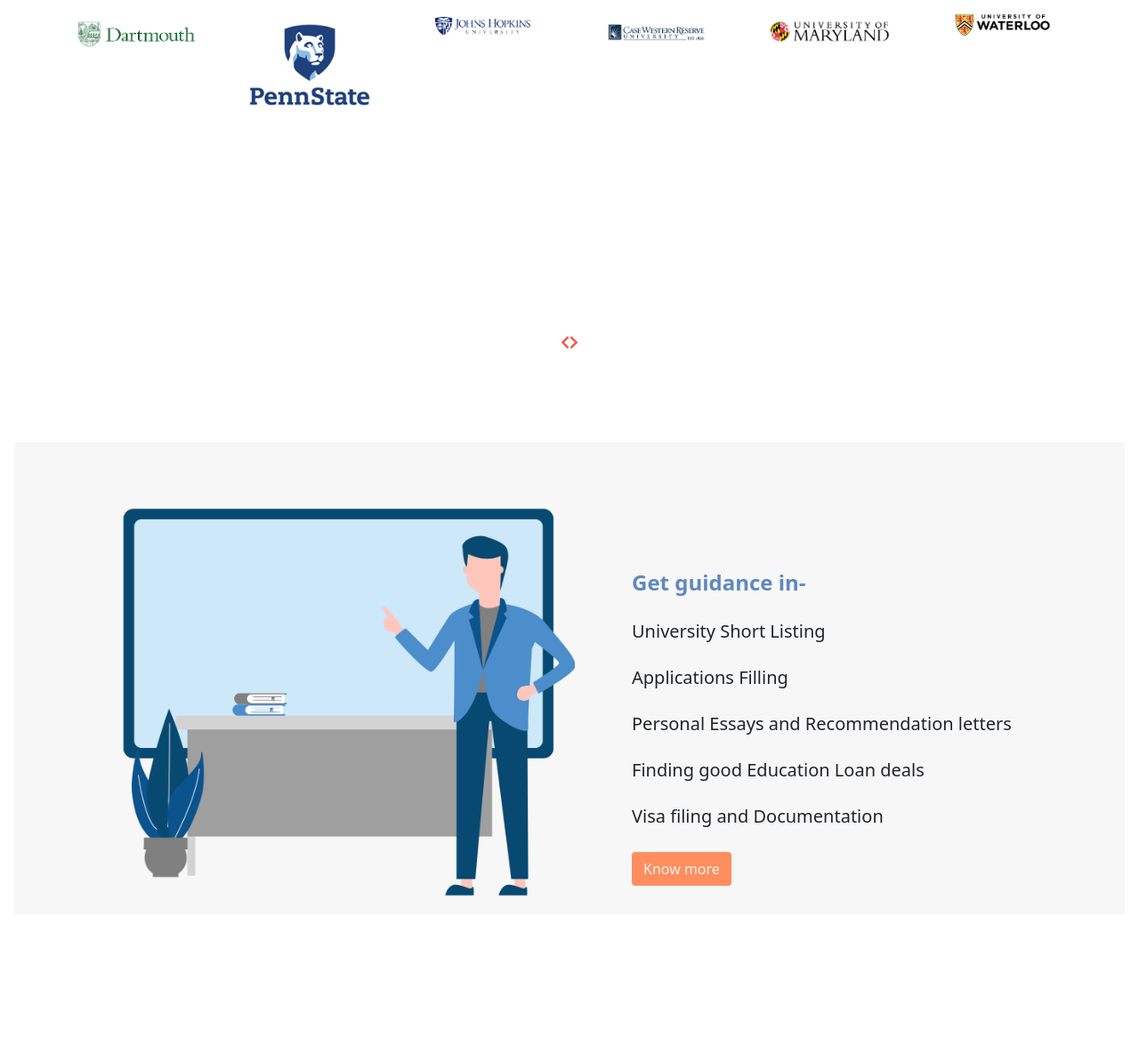
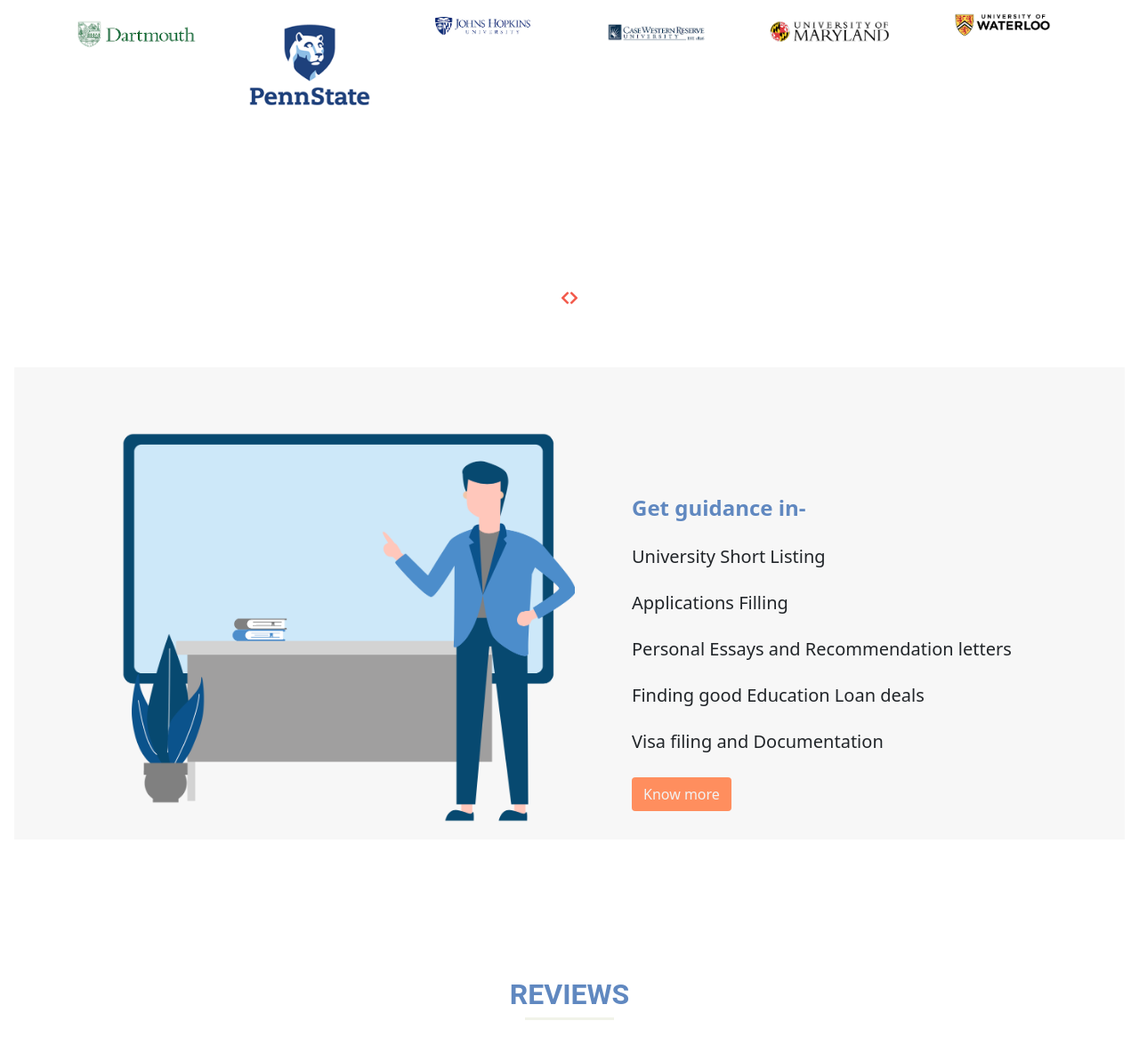
Before and after one commit to GA352491/drrajus, a Django app: page / in a window 1280 px wide. Shown: the part 2031-3215 px from the top of the page at 89% size. Run offline with Django 3.2, Linux system fonts and the light colour scheme; some libraries are stand-ins or nearby versions.

Commit message:
Update home.html

```diff
--- a/elearning/templates/home/home.html
+++ b/elearning/templates/home/home.html
@@ -617,11 +617,6 @@
 
                 </div>
             </div>
-
-
-        </div>
-
-    </div>
         </div>
 
 
@@ -633,7 +628,7 @@
         </div>
     </div>
 
-    <div class="container-fluid" style="padding-top: 100px;margin-bottom: 30px">
+    <div class="container-fluid mt-3" style="margin-bottom: 30px">
         <div style="background-color: #f7f7f7">
             <div class="container">
                 <div class="row">
```
Lines whose indentation alone changed are shown as unchanged.
